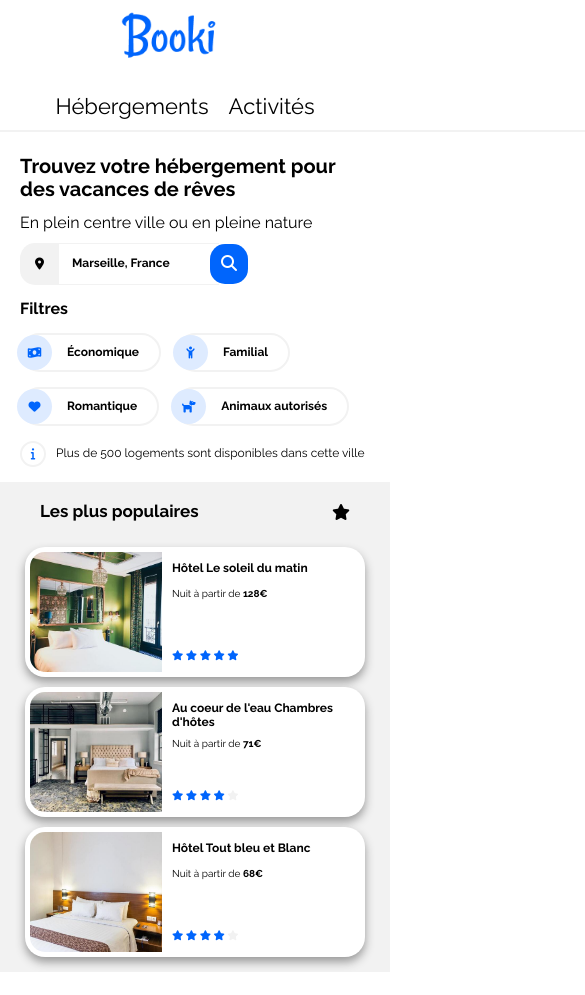
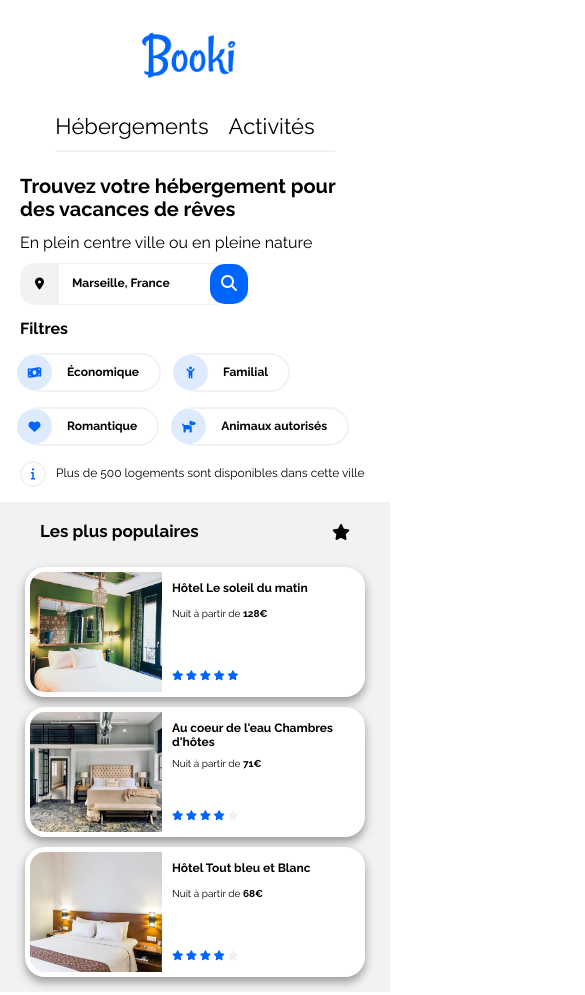
Before and after one commit to Marvinviverge/Booki, a plain HTML site: page index.html in a window 390 px wide. Shown: the top 995 px of the page, 585 px wide, since content can reach past the window. Drawn offline with Linux system fonts and the light colour scheme.

Commit message:
nav working

```diff
--- a/css/style.css
+++ b/css/style.css
@@ -264,6 +264,11 @@ form
     display: flex;
     flex-direction: column;
     gap:25px;
+}
+
+#most_pop a
+{
+    transition: 0.2s;
 }
 
 #hostels_marseille
@@ -571,7 +576,7 @@ h3{
     #logo
     {
         height:70px;
-        margin-bottom:20px;
+        margin: 20px 0 20px 40px;
     }
 
     header
@@ -585,7 +590,6 @@ h3{
     {
         border-bottom: solid 2px #F2F2F2;
         margin-bottom: 10px;
-        padding: 0 250px;
     }
 
     nav a:hover
```
